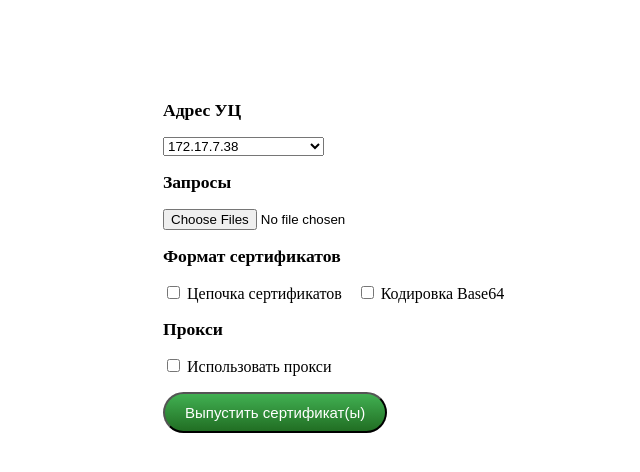
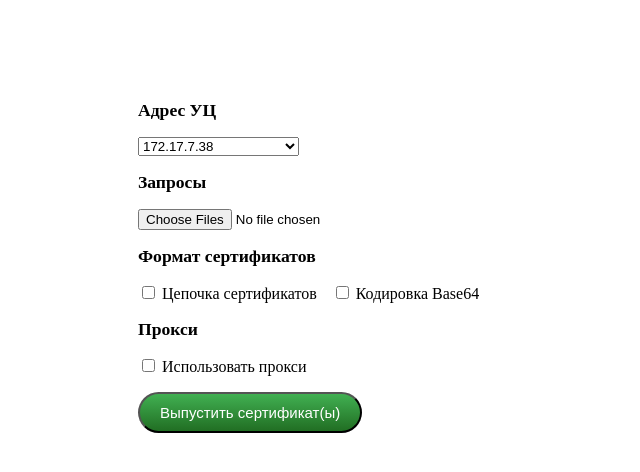
Before and after one commit to alpolishchuk/enroller, a Flask app: page / in a window 1280 px wide. Shown: the top 472 px of the page, without its empty margins (227-867 px from the left). Run offline with Flask 2, Linux system fonts and the light colour scheme; some libraries are stand-ins or nearby versions.

Commit message:
from size correcting

```diff
--- a/static/style.css
+++ b/static/style.css
@@ -7,7 +7,7 @@ li {
 }
 
 form {
-  width: 500px;
+  width: 550px;
   margin: 60px auto auto auto;
   padding: 40px;
 }
```
